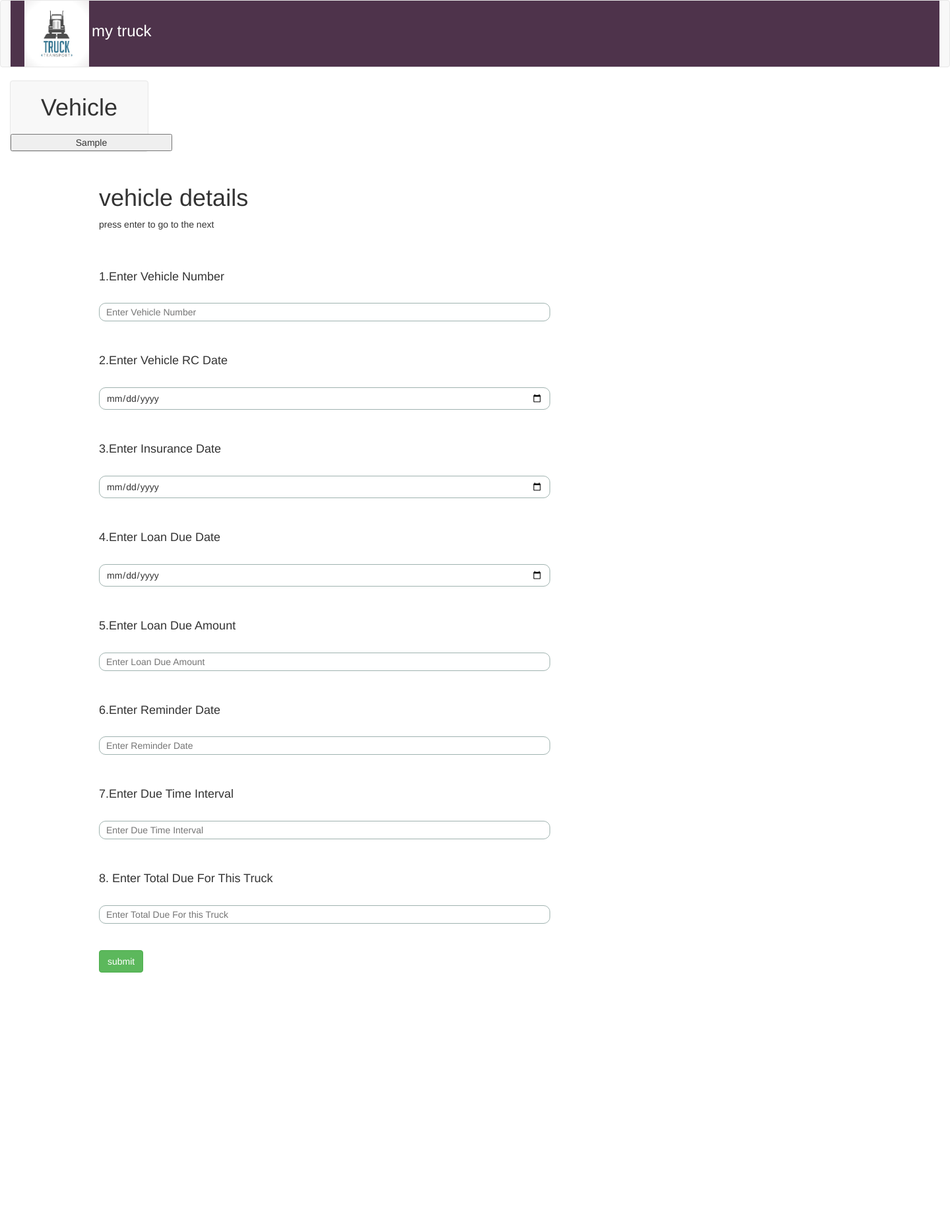
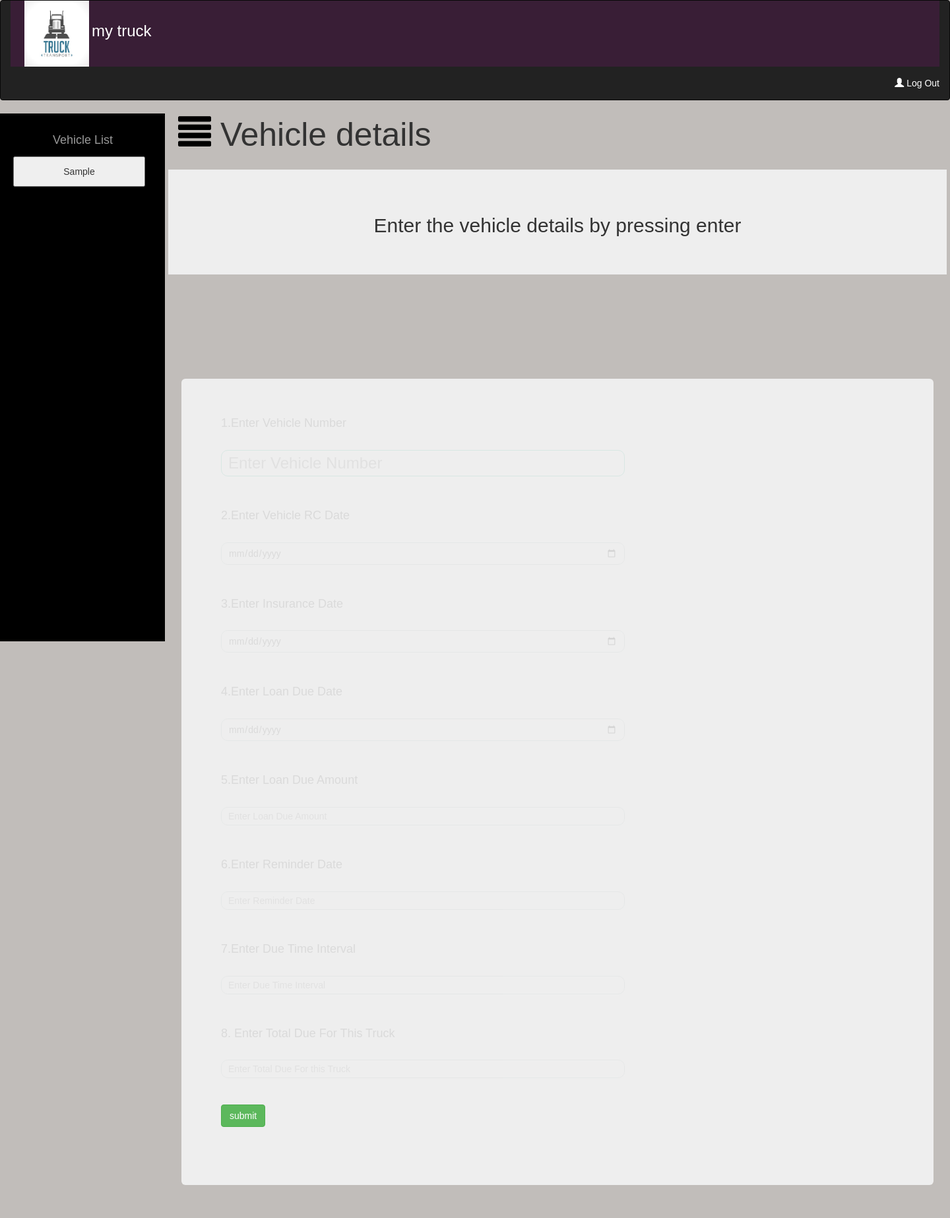
Before and after one commit to RSARASWATHI/my_truck, a PHP site: page /view/add_vehicle_page.php in a window 1440 px wide. Shown: the whole page at 66% size. Before the commit the page ends 1474 px from the top, so only its background shows below. Run offline with PHP 8.4, Linux system fonts and the light colour scheme; the visitor is signed in with stand-in values (Sample User, id 1); tables that the repository leaves empty or names only in its code hold one stand-in row (values such as "Sample post"); some libraries are stand-ins or nearby versions.

Commit message:
changes made in design of add vehicle page

```diff
--- a/css/style.css
+++ b/css/style.css
@@ -236,7 +236,7 @@ color:#ffffff;
   position: center;}
 
 
-/*.inputfield{
+.inputfield{
   font-color:lightgrey;
   font-size: 20px;
   opacity:0.5;
@@ -249,9 +249,9 @@ color:#ffffff;
   opacity: 1;
 }
 
-/*.glyphicon glyphicon-user:focus{
+.glyphicon glyphicon-user:focus{
   color:#ffffff;
-}*/
+}
 #leftmenuinnerinner {
     height: 100%;
     width: 100%;
@@ -259,3 +259,147 @@ color:#ffffff;
     overflow-x: hidden;
     padding-top: 20px;
 }
+#wrapper {
+  padding-left: 250px;
+  transition: all 0.4s ease 0s;
+}
+
+#sidebar-wrapper {
+  margin-left: -250px;
+  left: 250px;
+  width: 250px;
+  background: #000;
+  position: fixed;
+  height: 100%;
+  overflow-y: auto;
+  z-index: 1000;
+  transition: all 0.4s ease 0s;
+}
+
+#wrapper.active {
+  padding-left: 0;
+}
+
+#wrapper.active #sidebar-wrapper {
+  left: 0;
+}
+
+#page-content-wrapper {
+  width: 100%;
+}
+
+
+
+.sidebar-nav {
+  position: absolute;
+  top: 0;
+  width: 250px;
+  list-style: none;
+  margin: 0;
+  padding: 0;
+}
+
+.sidebar-nav li {
+  line-height: 40px;
+  text-indent: 20px;
+}
+
+.sidebar-nav li a {
+  color: #999999;
+  display: block;
+  text-decoration: none;
+  padding-left: 60px;
+}
+
+.sidebar-nav li a span:before {
+  position: absolute;
+  left: 0;
+  color: #41484c;
+  text-align: center;
+  width: 20px;
+  line-height: 18px;
+}
+
+.sidebar-nav li a:hover,
+.sidebar-nav li.active {
+  color: #fff;
+  background: rgba(255,255,255,0.2);
+  text-decoration: none;
+}
+
+.sidebar-nav li a:active,
+.sidebar-nav li a:focus {
+  text-decoration: none;
+}
+
+.sidebar-nav > .sidebar-brand {
+  height: 65px;
+  line-height: 60px;
+  font-size: 18px;
+}
+
+.sidebar-nav > .sidebar-brand a {
+  color: #999999;
+}
+
+.sidebar-nav > .sidebar-brand a:hover {
+  color: #fff;
+  background: none;
+}
+
+
+
+.content-header {
+  height: 65px;
+  line-height: 65px;
+}
+
+.content-header h1 {
+  margin: 0;
+  margin-left: 20px;
+  line-height: 65px;
+  display: inline-block;
+}
+
+#menu-toggle {
+    text-decoration: none;
+}
+
+.btn-menu {
+  color: #000;
+}
+
+.inset {
+  padding: 20px;
+}
+
+@media (max-width:767px) {
+
+#wrapper {
+  padding-left: 0;
+}
+
+#sidebar-wrapper {
+  left: 0;
+}
+
+#wrapper.active {
+  position: relative;
+  left: 250px;
+}
+
+#wrapper.active #sidebar-wrapper {
+  left: 250px;
+  width: 250px;
+  transition: all 0.4s ease 0s;
+}
+
+#menu-toggle {
+  display: inline-block;
+}
+
+.inset {
+  padding: 15px;
+}
+
+}
--- /dev/null
+++ b/js/add_vehicle.js
@@ -0,0 +1,25 @@
+ $(document).ready(function() {
+	/*Menu-toggle*/
+    $("#menu-toggle").click(function(e) {
+        e.preventDefault();
+        $("#wrapper").toggleClass("active");
+    });
+
+    /*Scroll Spy*/
+    $('body').scrollspy({ target: '#spy', offset:80});
+
+    /*Smooth link animation*/
+    $('a[href*=#]:not([href=#])').click(function() {
+        if (location.pathname.replace(/^\//, '') == this.pathname.replace(/^\//, '') || location.hostname == this.hostname) {
+
+            var target = $(this.hash);
+            target = target.length ? target : $('[name=' + this.hash.slice(1) + ']');
+            if (target.length) {
+                $('html,body').animate({
+                    scrollTop: target.offset().top
+                }, 1000);
+                return false;
+            }
+        }
+    });
+    });
--- a/view/add_vehicle_page.php
+++ b/view/add_vehicle_page.php
@@ -6,62 +6,71 @@ include_once '../controllers/common_functions.php';
 <!DOCTYPE html>
 <html>
 <head>
-    <title>otp verification</title>
-    <meta charset="utf-8">
-    <meta name="viewport" content="width=device-width, initial-scale=1.0">
-    <title> LOGIN PAGE</title>
+    <title></title>
+    <script src="https://ajax.googleapis.com/ajax/libs/jquery/3.1.1/jquery.min.js"></script>
+    <script type="text/javascript" src="../js/add_vehicle.js"></script>
+    <link rel="stylesheet" href="https://maxcdn.bootstrapcdn.com/bootstrap/3.3.7/css/bootstrap.min.css">
+    <script src="https://maxcdn.bootstrapcdn.com/bootstrap/3.3.7/js/bootstrap.min.js"></script>
     <link rel="stylesheet" type="text/css" href="../css/style.css">
-    <link rel="stylesheet" href="https://maxcdn.bootstrapcdn.com/bootstrap/3.3.7/css/bootstrap.min.css">
-    <script src="https://ajax.googleapis.com/ajax/libs/jquery/3.1.1/jquery.min.js"></script>
-    <script src="https://maxcdn.bootstrapcdn.com/bootstrap/3.3.7/js/bootstrap.min.js"></script>
     <script type="text/javascript" src="../js/sign_up.js"></script>
-    <script src="../js/jquery-2.2.3.min.js"></script>
     <script src="https://ajax.googleapis.com/ajax/libs/jquery/1.4.2/jquery.min.js"></script>
 </head>
 <body>
-    <nav class="navbar navbar-default">
+<nav class="navbar navbar-inverse">
     <div class="container-fluid">
         <div class="navbar-header">
             <div class="logo">
                 <img src="../images/image1.jpg" alt="mytruck">
                 <span>my truck</span>
-                    <ul class="nav navbar-nav navbar-right"  style="margin-right:30px; margin-top:40px;">
-      </ul>
+            </div>
+        </div>
+        <ul class="nav navbar-nav navbar-right">
+            <li><a href="sign_out.php" style="color:#ffffff;""><span class="glyphicon glyphicon-user"></span> Log Out</a></li>
         </ul>
     </div>
-            </div>
-        </div>
 </nav>
-     <div class="col-sm-3 col-lg-2">
-      <nav class="navbar navbar-default navbar-fixed-side">
-      <ul class="nav sidebar-nav">
+<div id="wrapper">
+    <div id="sidebar-wrapper">
+        <nav id="spy">
+            <ul class="sidebar-nav nav">
                 <li class="sidebar-brand">
-                       <h1  style="text-align:center;"> Vehicle <h1>
+                    <a href="#home"><span class="fa fa-home solo">Vehicle List</span></a>
                 </li>
                 <?php $vehicle_no=get_vehicle_name($_SESSION['phoneno']);
                     if(is_array($vehicle_no)){
                     $total_html="";
                     foreach ($vehicle_no as $value) {
-                    $total_html = $total_html."<form method='post'>
+                    $total_html = $total_html.
+                    "<form method='post'>
                         <input type='hidden' name='id' value='".$value['vehicle_no']."'>
-                  <li><button formaction='view.php' style='width:245px' text-align:'center'; >".$value['vehicle_no']."</button></li></form>";
+                        <li><button formaction='view.php' style='width:200px' text-align:'center'; >".$value['vehicle_no']."</button></li>
+                    </form>";
                     }
                     echo "$total_html";
                     }
                     else
                     echo "<h3>Add Vehicle by Start Button</h3>";
-
-
                 ?>
             </ul>
         </nav>
     </div>
+    <div id="page-content-wrapper">
+            <div class="content-header">
+                <h1 id="home">
+                    <a id="menu-toggle" href="#" class="glyphicon glyphicon-align-justify btn-menu toggle">
+                        <i class="fa fa-bars"></i>
+                    </a>
+                    Vehicle details
+                </h1>
+            </div>
+            <div class="page-content inset" data-spy="scroll" data-target="#spy">
+                <div class="row">
+                    <div class="jumbotron">
+                        <h2 style="text-align:center">Enter the vehicle details by pressing enter</h2>
+                    </div>
                 <div class="container">
                     <form method="post">
-            <div class="input-field">
-            <h1 style="text-align:left;">vehicle details</h1>
-            <p>press enter to go to the next</p>
-            <br><br>
+                        <div class="jumbotron">
                             <input type="hidden" class="form-control" name="id" value=<?php echo get_user_id($_SESSION['phoneno']) ;?> required>
                                 <div class="input-field">
                                     <div class="question">
@@ -111,9 +120,13 @@ include_once '../controllers/common_functions.php';
                                     </div>
                                     <input class="cls" id="tb8" type="text" name="total_due" placeholder="Enter Total Due For this Truck" required><br><br>
                                 </div>
-                <button style="width=150px; height=50px" class="btn btn-success" type="submit" formaction="add_vehicle.php">submit</button>
-                <br><br><br>
+                                <button style="width=150px; height=50px" class="btn btn-success" type="submit" formaction="../controllers/add_vehicle_controllers.php">submit</button><br><br><br>
+                        </div>
                     </form>
+                </div>
+            </div>
+        </div>
+    </div>
 </div>
 </body>
 </html>
--- a/view/home.php
+++ b/view/home.php
@@ -15,9 +15,6 @@
                 <div class="logo">
                     <img src="../images/image1.jpg" alt="mytruck">
                     <span>my truck</span>
-                    <ul class="nav navbar-nav navbar-right"  style="margin-right:30px; margin-top:40px;">
-       <a href="sign_out.php" style="color:#ffffff "><span class="glyphicon glyphicon-user" ></span> Log Out</a>
-     </ul>
                 </div>
             </div>
         </div>
--- a/view/login.php
+++ b/view/login.php
@@ -17,10 +17,6 @@
                 <div class="logo">
                     <img src="../images/image1.jpg" alt="mytruck">
                     <span>my truck</span>
-                    <ul class="nav navbar-nav navbar-right"  style="margin-right:30px; margin-top:40px;">
-       <a href="sign_out.php" style="color:#ffffff "><span class="glyphicon glyphicon-user" ></span> Log Out</a>
-     </ul>
-
                 </div>
             </div>
         </div>
@@ -44,8 +40,6 @@
                         <div class="field-wrap">
                             <div class="input-group">
                                 <span class="input-group-addon">+91</span>
-
-
                                 <input  type="text" onkeypress="return isNumber(event)" class="form-control" name="MobileNumber" placeholder="Mobile Number" maxlength="10" required autofocus>
                                <br>
                                 <br>
```
Also changed, not shown: js/sign_up.js (+23 -35 lines), view/add_vehicle.php (+42 -27 lines), view/view.php (+112 -52 lines). Lines whose indentation alone changed are shown as unchanged.
